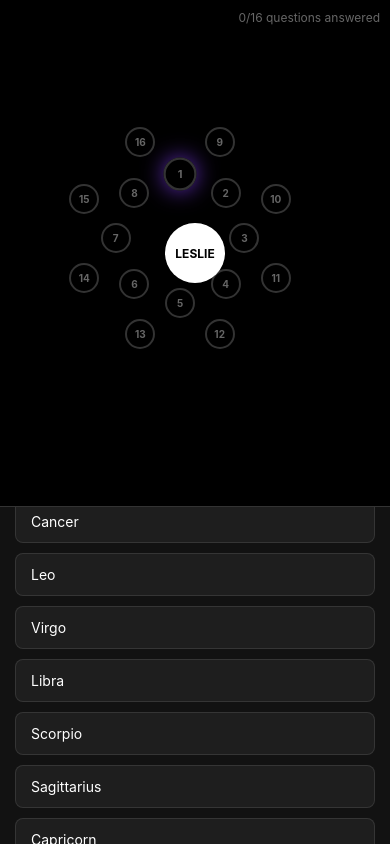
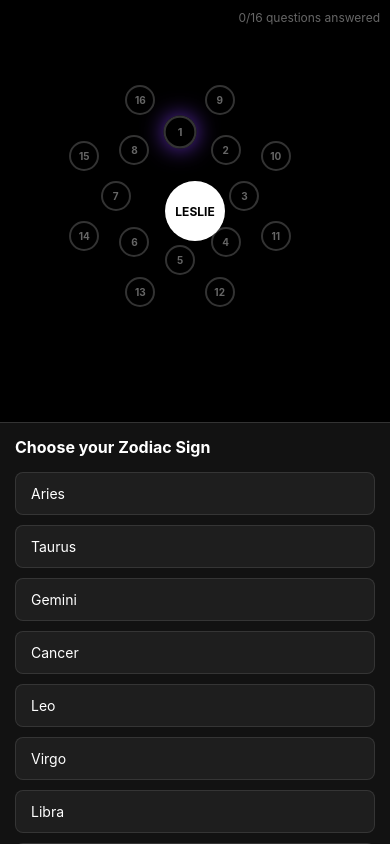
Before and after one commit to behole/strallagee-2, a website: page public/sacred-geometry.html in a window 390 px wide. Drawn offline with Linux system fonts and the light colour scheme.

Commit message:
Fix mobile layout centering for sacred geometry interface
Co-authored-by: Amp <amp@ampcode.com>
Amp-Thread-ID: https://ampcode.com/threads/T-13f2c27d-5004-40c9-9f46-4d569495cee0

```diff
--- a/public/sacred-geometry.html
+++ b/public/sacred-geometry.html
@@ -196,33 +196,36 @@
         @media (max-width: 768px) {
             body {
                 padding: 0;
+                overflow: auto;
             }
 
             .container {
                 flex-direction: column;
-                height: 100vh;
+                min-height: 100vh;
                 width: 100vw;
+                overflow-x: hidden;
             }
 
             .wheel-container {
                 flex: 1;
-                min-height: 60vh;
-                padding: 10px;
+                min-height: 50vh;
+                padding: 20px 10px;
                 display: flex;
                 align-items: center;
                 justify-content: center;
                 position: relative;
                 width: 100%;
-                overflow: hidden;
+                overflow: visible;
             }
 
             .sacred-wheel {
-                width: 80vw;
-                height: 80vw;
-                max-width: 350px;
-                max-height: 350px;
+                width: min(80vw, 350px);
+                height: min(80vw, 350px);
                 position: relative;
                 margin: 0 auto;
+                display: flex;
+                align-items: center;
+                justify-content: center;
             }
 
             .center-node {
@@ -239,12 +242,16 @@
 
             .sidebar {
                 width: 100%;
-                height: 40vh;
+                flex-shrink: 0;
                 min-height: 300px;
+                max-height: 50vh;
                 border-left: none;
                 border-top: 1px solid #333;
                 padding: 20px;
                 overflow-y: auto;
+                display: flex;
+                flex-direction: column;
+                justify-content: flex-start;
             }
 
             .question-title {
@@ -261,15 +268,13 @@
 
         @media (max-width: 480px) {
             .wheel-container {
-                padding: 5px;
-                min-height: 55vh;
+                padding: 15px 5px;
+                min-height: 45vh;
             }
 
             .sacred-wheel {
-                width: 75vw;
-                height: 75vw;
-                max-width: 280px;
-                max-height: 280px;
+                width: min(75vw, 280px);
+                height: min(75vw, 280px);
             }
 
             .center-node {
```
